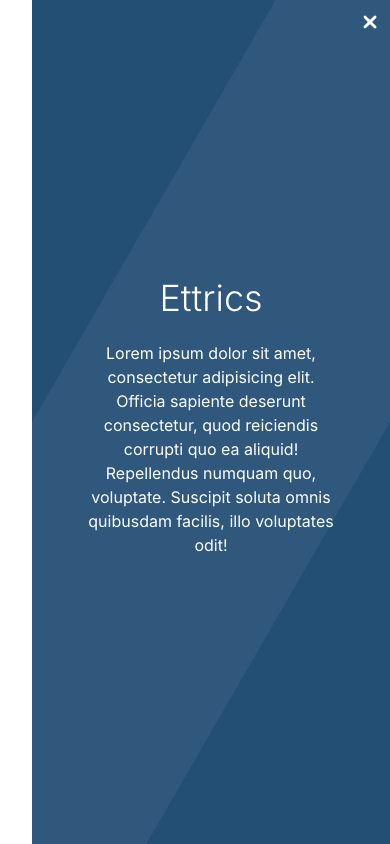
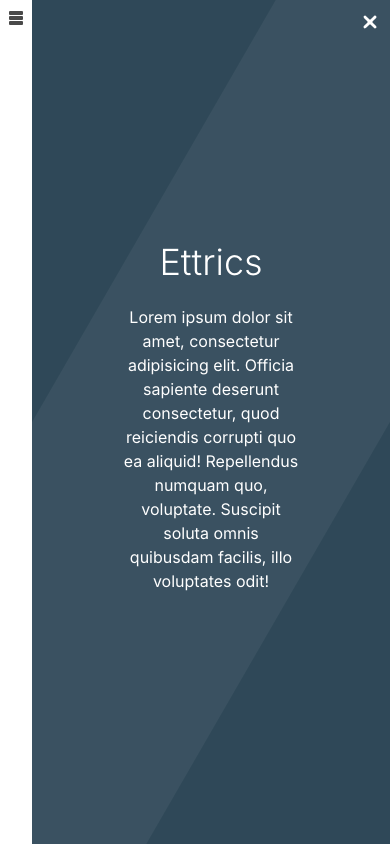
Before and after one commit to kamrade/expanding-column-layout, a website: page dev/index.html in a window 390 px wide. Both pictures are taken after a click on the element 211 px from the left and 84 px from the top of the page. Drawn offline with Linux system fonts and the light colour scheme.

Commit message:
add hamburger. Animations now more correct

```diff
--- a/dev/css/style.css
+++ b/dev/css/style.css
@@ -108,6 +108,19 @@ h2 {
 p {
   margin: 0 0 16px; }
 
+.btn-ic {
+  display: block;
+  width: 1rem;
+  height: 1rem; }
+
+.btn-hamburger {
+  margin: .5rem auto;
+  cursor: pointer;
+  opacity: .89;
+  transition: all 0.6s cubic-bezier(0.23, 1, 0.32, 1); }
+  .btn-hamburger:hover {
+    opacity: 1; }
+
 .app-container {
   position: relative;
   width: 100vw;
@@ -120,7 +133,7 @@ p {
   float: left; }
 
 .strips {
-  min-height: 100vh;
+  min-height: 100%;
   text-align: center;
   overflow: hidden;
   color: white;
@@ -129,54 +142,54 @@ p {
     will-change: width, left, z-index, height;
     position: absolute;
     width: 20%;
-    min-height: 100vh;
+    min-height: 100%;
     overflow: hidden;
     cursor: pointer;
     transition: all 0.6s cubic-bezier(0.23, 1, 0.32, 1); }
     .strips__strip:nth-child(1) {
       left: 0; }
-    .strips__strip:nth-child(2) {
-      left: 20%; }
-    .strips__strip:nth-child(3) {
-      left: 40%; }
-    .strips__strip:nth-child(4) {
-      left: 60%; }
-    .strips__strip:nth-child(5) {
-      left: 80%; }
       .strips__strip:nth-child(1) .strip__content {
-      background: #244F75;
+        background: #2F4858;
         -webkit-transform: translate3d(-100%, 0, 0);
         transform: translate3d(-100%, 0, 0);
         -webkit-animation-name: strip1;
         animation-name: strip1;
         -webkit-animation-delay: 0.1s;
         animation-delay: 0.1s; }
+    .strips__strip:nth-child(2) {
+      left: 20%; }
       .strips__strip:nth-child(2) .strip__content {
-      background: #60BFBF;
+        background: #33658A;
         -webkit-transform: translate3d(0, 100%, 0);
         transform: translate3d(0, 100%, 0);
         -webkit-animation-name: strip2;
         animation-name: strip2;
         -webkit-animation-delay: 0.2s;
         animation-delay: 0.2s; }
+    .strips__strip:nth-child(3) {
+      left: 40%; }
       .strips__strip:nth-child(3) .strip__content {
-      background: #8C4B7E;
+        background: #86BBD8;
         -webkit-transform: translate3d(0, -100%, 0);
         transform: translate3d(0, -100%, 0);
         -webkit-animation-name: strip3;
         animation-name: strip3;
         -webkit-animation-delay: 0.3s;
         animation-delay: 0.3s; }
+    .strips__strip:nth-child(4) {
+      left: 60%; }
       .strips__strip:nth-child(4) .strip__content {
-      background: #F8BB44;
+        background: #F6AE2D;
         -webkit-transform: translate3d(0, 100%, 0);
         transform: translate3d(0, 100%, 0);
         -webkit-animation-name: strip4;
         animation-name: strip4;
         -webkit-animation-delay: 0.4s;
         animation-delay: 0.4s; }
+    .strips__strip:nth-child(5) {
+      left: 80%; }
       .strips__strip:nth-child(5) .strip__content {
-      background: #F24B4B;
+        background: #F26419;
         -webkit-transform: translate3d(100%, 0, 0);
         transform: translate3d(100%, 0, 0);
         -webkit-animation-name: strip5;
@@ -185,30 +198,31 @@ p {
         animation-delay: 0.5s; }
     @media screen and (max-width: 760px) {
       .strips__strip {
-        min-height: 20vh; }
+        min-height: 20%; }
         .strips__strip:nth-child(1) {
           top: 0;
           left: 0;
           width: 100%; }
         .strips__strip:nth-child(2) {
-          top: 20vh;
+          top: 20%;
           left: 0;
           width: 100%; }
         .strips__strip:nth-child(3) {
-          top: 40vh;
+          top: 40%;
           left: 0;
           width: 100%; }
         .strips__strip:nth-child(4) {
-          top: 60vh;
+          top: 60%;
           left: 0;
           width: 100%; }
         .strips__strip:nth-child(5) {
-          top: 80vh;
+          top: 80%;
           left: 0;
           width: 100%; } }
+
 .strips .strip__content {
-    -webkit-animation-duration: 1s;
-    animation-duration: 1s;
+  -webkit-animation-duration: .5s;
+  animation-duration: .5s;
   -webkit-animation-timing-function: cubic-bezier(0.23, 1, 0.32, 1);
   animation-timing-function: cubic-bezier(0.23, 1, 0.32, 1);
   -webkit-animation-fill-mode: both;
@@ -247,23 +261,24 @@ p {
     -webkit-transform: skew(-30deg) scaleY(1) translate(0, 0);
     transform: skew(-30deg) scaleY(1) translate(0, 0);
     transition: all 0.6s cubic-bezier(0.23, 1, 0.32, 1); }
+
 .strips .strip__inner-text {
   will-change: transform, opacity;
   position: absolute;
   z-index: 5;
-    top: 50%;
+  top: -50%;
   left: 50%;
-    width: 70%;
-    -webkit-transform: translate(-50%, -50%) scale(0.5);
-    transform: translate(-50%, -50%) scale(0.5);
+  -webkit-transform: translate(-50%, -50%);
+  transform: translate(-50%, -50%);
   opacity: 0;
-    transition: all 0.6s cubic-bezier(0.23, 1, 0.32, 1); }
+  transition: all 0.36s cubic-bezier(0.23, 1, 0.32, 1); }
+
 .strips__strip--expanded {
   width: 100%;
   top: 0 !important;
   left: 0 !important;
-    z-index: 3;
-    cursor: default; }
+  cursor: default;
+  transition: all .25s .25s ease; }
   @media screen and (max-width: 760px) {
     .strips__strip--expanded {
       min-height: 100vh; } }
@@ -274,9 +289,8 @@ p {
   .strips__strip--expanded .strip__title {
     opacity: 0; }
   .strips__strip--expanded .strip__inner-text {
-      opacity: 1;
-      -webkit-transform: translate(-50%, -50%) scale(1);
-      transform: translate(-50%, -50%) scale(1); }
+    top: 50%;
+    opacity: 1; }
 
 .strip__title {
   display: block;
@@ -299,7 +313,6 @@ p {
   z-index: 10;
   transition: all 0.6s cubic-bezier(0.23, 1, 0.32, 1);
   cursor: pointer;
-  transition-delay: 0.5s;
   display: block;
   width: 16px;
   height: 16px; }
--- a/dev/index.html
+++ b/dev/index.html
@@ -16,16 +16,23 @@
 <body>
   <div class="app-container">
     <section class="sidebar">
-
+      <span class="btn-ic btn-hamburger">
+        <svg data-name="Layer 1" xmlns="http://www.w3.org/2000/svg" viewBox="0 0 16 16">
+          <rect fill="#333" x="1" y="1" width="14" height="4" rx="1" ry="1"/>
+          <rect fill="#333" x="1" y="11" width="14" height="4" rx="1" ry="1"/>
+          <rect fill="#333" x="1" y="6" width="14" height="4" rx="1" ry="1"/>
+        </svg>
+      </span>
     </section>
     <section class="strips">
 
 
 <!--
 
+          section.sidebar
           section.strips
             article.strips__strip
-              .strip__content
+              .strip__content -  это раскрашенное
                 h1.strip__title
                 div.strip__inner-text
                   h2
--- a/src/sass/modules/_core.scss
+++ b/src/sass/modules/_core.scss
@@ -36,3 +36,19 @@ h2 {
 p {
   margin: 0 0 16px;
 }
+
+.btn-ic {
+  display: block;
+  width: 1rem;
+  height: 1rem;
+}
+
+.btn-hamburger {
+  margin: .5rem auto;
+  cursor: pointer;
+  opacity: .89;
+  @include easeOut;
+  &:hover {
+    opacity: 1;
+  }
+}
--- a/src/sass/modules/_layout.scss
+++ b/src/sass/modules/_layout.scss
@@ -12,7 +12,7 @@
 }
 
 .strips {
-  min-height: 100vh;
+  min-height: 100%;
   text-align: center;
   overflow: hidden;
   color: white;
@@ -22,32 +22,14 @@
     will-change: width, left, z-index, height;
     position: absolute;
     width: 20%;
-    min-height: 100vh;
+    min-height: 100%;
     overflow: hidden;
     cursor: pointer;
     @include easeOut;
 
     &:nth-child(1) {
       left: 0;
-    }
 
-    &:nth-child(2) {
-      left: 20%;
-    }
-
-    &:nth-child(3) {
-      left: 40%;
-    }
-
-    &:nth-child(4) {
-      left: 60%;
-    }
-
-    &:nth-child(5) {
-      left: 80%;
-    }
-
-    &:nth-child(1) {
       .strip__content {
         background: $color1;
         transform: translate3d(-100%, 0, 0);
@@ -57,6 +39,8 @@
     }
 
     &:nth-child(2) {
+      left: 20%;
+
       .strip__content {
         background: $color2;
         transform: translate3d(0, 100%, 0);
@@ -66,6 +50,8 @@
     }
 
     &:nth-child(3) {
+      left: 40%;
+
       .strip__content {
         background: $color3;
         transform: translate3d(0, -100%, 0);
@@ -75,6 +61,7 @@
     }
 
     &:nth-child(4) {
+      left: 60%;
       .strip__content {
         background: $color4;
         transform: translate3d(0, 100%, 0);
@@ -84,6 +71,8 @@
     }
 
     &:nth-child(5) {
+      left: 80%;
+
       .strip__content {
         background: $color5;
         transform: translate3d(100%, 0, 0);
@@ -93,7 +82,7 @@
     }
 
     @include break {
-      min-height: 20vh;
+      min-height: 20%;
       &:nth-child(1) {
         top: 0;
         left: 0;
@@ -101,33 +90,35 @@
       }
 
       &:nth-child(2) {
-        top: 20vh;
+        top: 20%;
         left: 0;
         width: 100%;
       }
 
       &:nth-child(3) {
-        top: 40vh;
+        top: 40%;
         left: 0;
         width: 100%;
       }
 
       &:nth-child(4) {
-        top: 60vh;
+        top: 60%;
         left: 0;
         width: 100%;
       }
 
       &:nth-child(5) {
-        top: 80vh;
+        top: 80%;
         left: 0;
         width: 100%;
       }
     }
   }
+}
 
+.strips {
   .strip__content {
-    animation-duration: 1s;
+    animation-duration: .5s;
     animation-timing-function: cubic-bezier(0.23, 1, 0.32, 1);
     animation-fill-mode: both;
     display: flex;
@@ -167,20 +158,19 @@
     will-change: transform, opacity;
     position: absolute;
     z-index: 5;
-    top: 50%;
+    top: -50%;
     left: 50%;
-    width: 70%;
-    transform: translate(-50%,-50%) scale(0.5);
+    transform: translate(-50%,-50%);
     opacity: 0;
-    @include easeOut;
+    transition: all .36s cubic-bezier(0.23, 1, 0.32, 1);
   }
 
   &__strip--expanded {
     width: 100%;
     top: 0 !important;
     left: 0 !important;
-    z-index: 3;
     cursor: default;
+    transition: all .25s .25s ease;
 
     @include break {
       min-height: 100vh;
@@ -200,8 +190,8 @@
     }
 
     .strip__inner-text {
+      top: 50%;
       opacity: 1;
-      transform: translate(-50%, -50%) scale(1);
     }
   }
 }
@@ -229,7 +219,6 @@
   z-index: 10;
   @include easeOut;
   cursor: pointer;
-  transition-delay: 0.5s;
   display: block;
   width: 16px;
   height: 16px;
--- a/src/sass/modules/_mixins.scss
+++ b/src/sass/modules/_mixins.scss
@@ -3,7 +3,7 @@
 }
 
 @mixin break {
-  @media screen and (max-width: 760px) {
+  @media screen and (max-width: $breakTablet) {
     @content;
   }
 }
```
Also changed, not shown: src/index.html (+9 -2 lines), src/js/main.js (+10 -5 lines), src/sass/modules/_settings.scss (+11 -5 lines), dev/js/bundle.js, dist/index.html, src/ic/hamburger.svg (added), 1 other file. Lines whose indentation alone changed are shown as unchanged.
